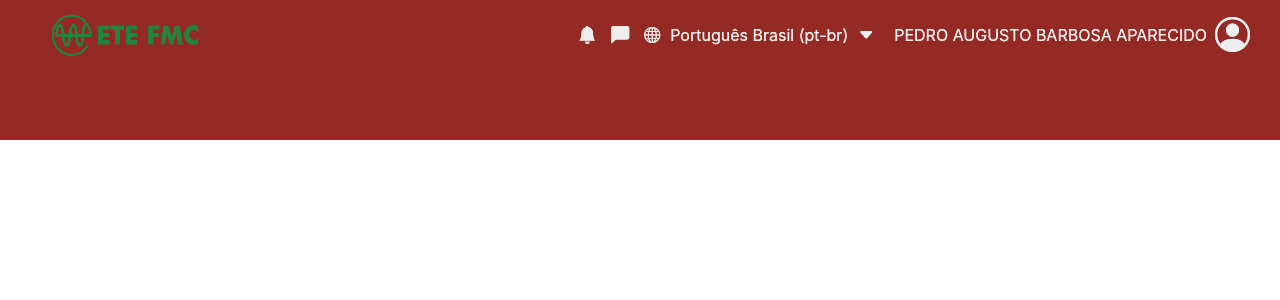
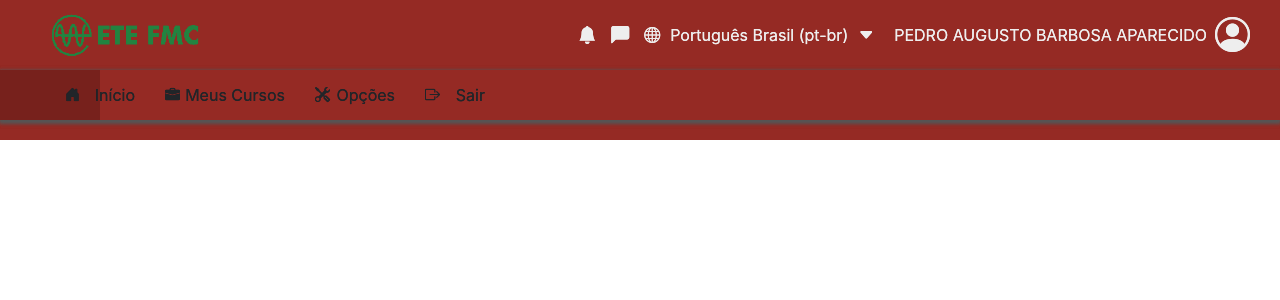
Before and after one commit to Pedro-Augusto-Barbosa-Aparecido/School-Next-JS, a Next.js app: page /src/components/Header/header in a window 1280 px wide. Shown: the top 300 px of the page. Built offline with nearby package versions, Linux system fonts and the light colour scheme.

Commit message:
Add a sub menu on header

```diff
--- a/pages/src/components/Header/header.js
+++ b/pages/src/components/Header/header.js
@@ -3,13 +3,42 @@ import styles from "./styles.module.css";
 import Image from "next/image";
 import Link from "next/link";
 
-import { useState } from "react";
+import { useState, useEffect } from "react";
 
 import $ from "jquery";
 
 export default function Header() {
     const [language, setLanguege] = useState("Português Brasil (pt-br)");
     const [studentName, setStudentName] = useState("pedro augusto barbosa aparecido");
+
+    useEffect(() => {
+        $("#bg").hide();
+
+        $("#menuAux>a").hover((ev) => {
+            let bg = $("#bg");
+
+            if (window.innerWidth > 950) {
+                bg.css("left", $(ev.target).offset().left);
+                bg.css("width", $(ev.target).css("width"));
+                bg.css("top", 0);
+                bg.css("height", $(ev.target).css("height"));
+                bg.show();
+
+            } else {
+                bg.css("top", `${$(ev.target).offset().top - 120}px`);
+                bg.css("width", "150px");
+                bg.css("height", $(ev.target).css("height"));
+                bg.css("left", 0);
+                bg.show();
+
+            }
+
+        }, () => {
+            $("#bg").hide();
+
+        });
+
+    }, []);
 
     function toggleMenu () {
         $("#menu").animate({ height: "toggle" }, 500);
@@ -43,9 +72,33 @@ export default function Header() {
                     <p>{ studentName.toUpperCase() }</p>
                     <i className={`bi bi-person-circle ${styles.loginImage}`} />
                 </div>
-                {/*<div className={styles.menuAux}>*/}
-
-                {/*</div>*/}
+                <div id={"menuAux"} className={styles.menuAux}>
+                    <Link href={"/"}>
+                        <a href={"/"} className={styles.button} style={{ left: "50px" }}>
+                            <i className="bi bi-house-door-fill" />
+                            <p>Início</p>
+                        </a>
+                    </Link>
+                    <Link href={"/"}>
+                        <a href={"/"} className={styles.button} style={{ left: "150px", width: "150px" }}>
+                            <i className="bi bi-briefcase-fill" />
+                            <p>Meus Cursos</p>
+                        </a>
+                    </Link>
+                    <Link href={"/"}>
+                        <a href={"/"} className={styles.button} style={{ left: "300px", width: "110px" }}>
+                            <i className="bi bi-tools" />
+                            <p>Opções</p>
+                        </a>
+                    </Link>
+                    <Link href={"/"}>
+                        <a href={"/"} className={styles.button} style={{ left: "410px", width: "90px" }}>
+                            <i className="bi bi-box-arrow-right" />
+                            <p>Sair</p>
+                        </a>
+                    </Link>
+                    <div id={"bg"} className={styles.bg} />
+                </div>
             </div>
         </header>
 
--- a/pages/src/components/Header/styles.module.css
+++ b/pages/src/components/Header/styles.module.css
@@ -100,12 +100,62 @@
     box-shadow: 0 2px 4px 1px #555;
 
     width: 100%;
-    height: 70px;
+    height: 50px;
+
+}
+
+.button {
+    width: 100px;
+    height: 100%;
+
+    background-color: transparent;
+
+    display: flex;
+
+    justify-content: space-between;
+    align-items: center;
+
+    padding: 0 15px;
+
+    position: absolute;
+    left: 50px;
+
+    z-index: 2;
+
+}
+
+.bg {
+    background-color: #000;
+    opacity: .2;
+
+    width: 100px;
+    height: 100%;
+
+    padding: 0 15px;
+
+    position: absolute;
+
+}
+
+.button>p {
+    margin-top: 15px;
+
+}
+
+.button>i {
+    font-size: 15px;
 
 }
 
 .containerStudent>p {
     margin-top: 15px;
+
+}
+
+.button:hover {
+    cursor: pointer;
+
+    color: #000;
 
 }
 
@@ -155,7 +205,7 @@
     .menu {
         display: none;
 
-        height: 20%;
+        height: 29%;
         width: 55%;
 
         background-color: #FFF;
@@ -208,6 +258,30 @@
 
     }
 
+    .menuAux {
+        box-shadow: none;
+
+        top: 50px;
+        right: 0;
+
+        display: flex;
+        flex-direction: column;
+
+        justify-content: right;
+        align-items: normal;
+
+        height: fit-content;
+
+        position: absolute;
+
+
+    }
+
+    .button {
+        position: static;
+
+    }
+
 }
 
 @media (min-width: 950px) and (max-width: 1920px) {
```
